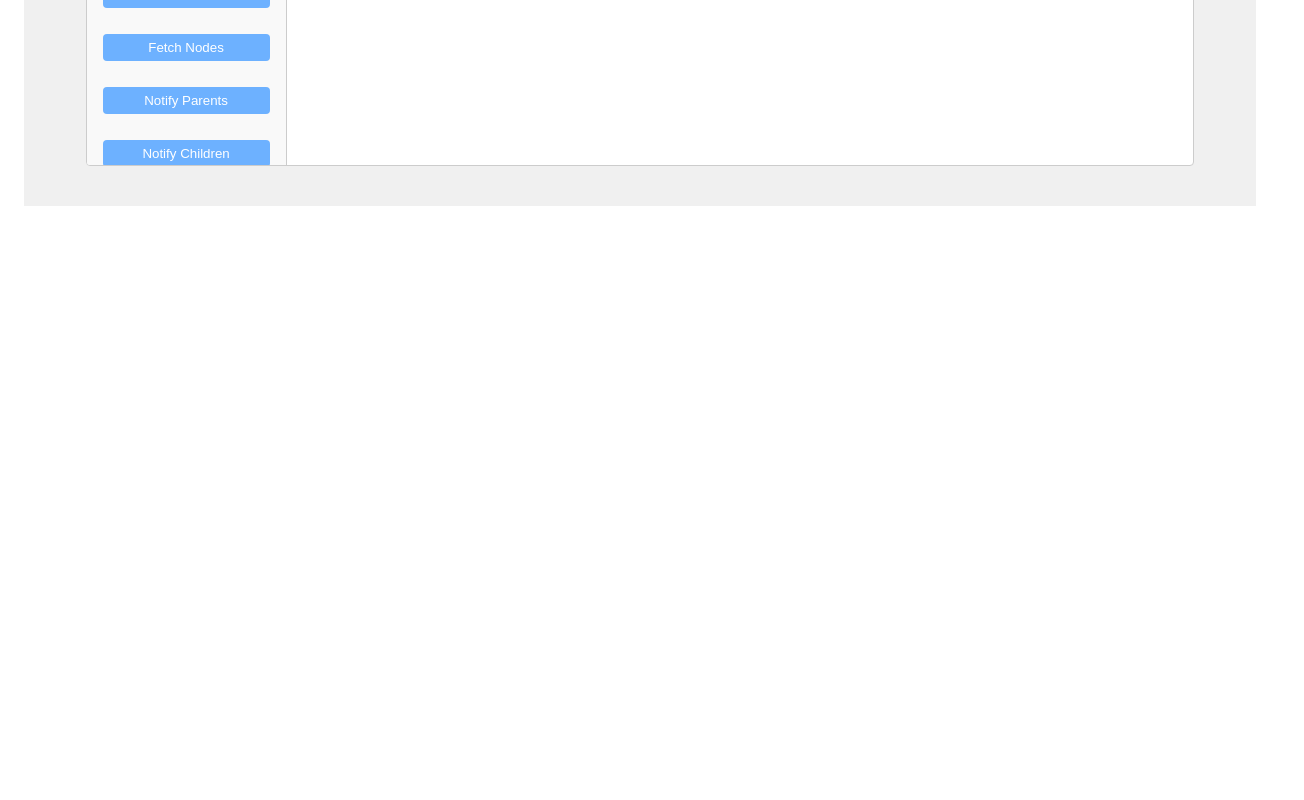
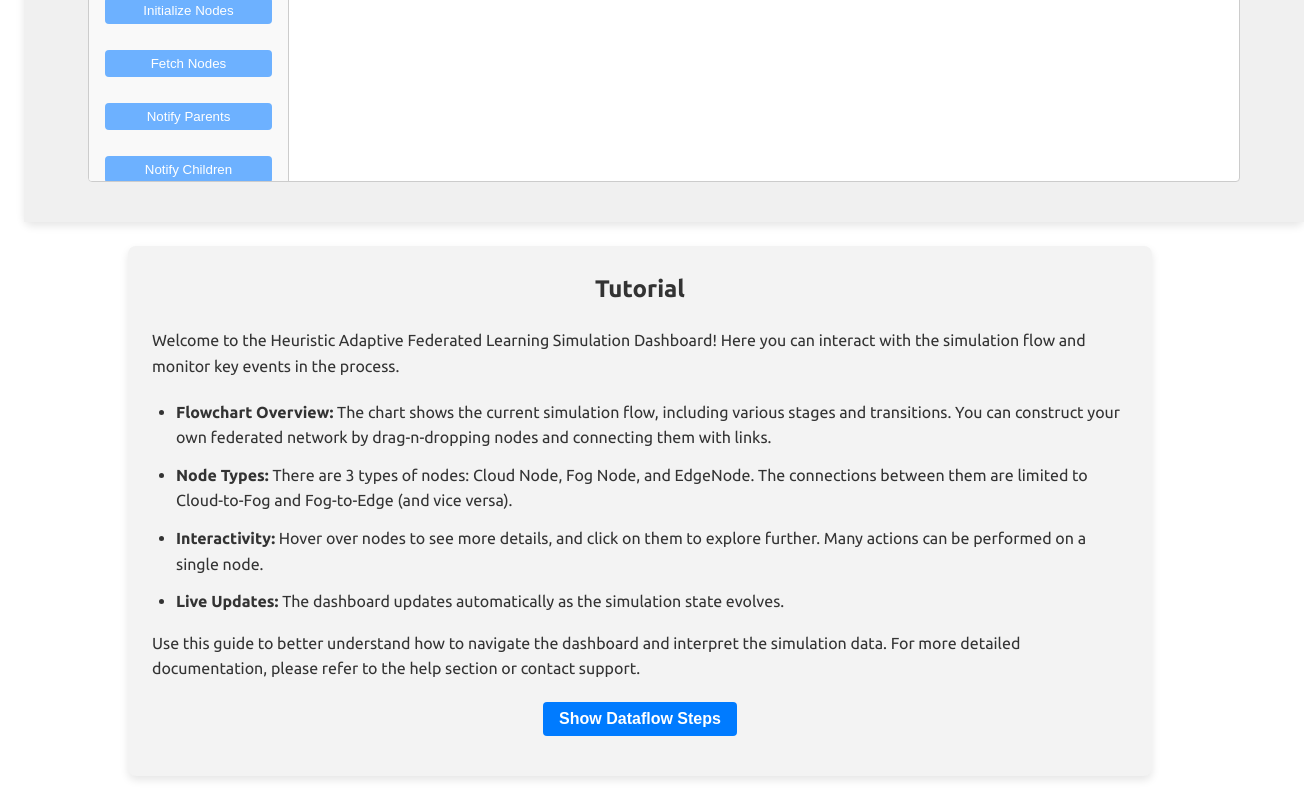
Before and after one commit to mihaid150/HAFL-Visual-App, a React (Vite) app: page / in a window 1280 px wide. Shown: the part 636-1436 px from the top of the page, 1304 px wide, since content can reach past the window. Before the commit the page ends 866 px from the top, so only its background shows below. Built offline with nearby package versions, Linux system fonts and the light colour scheme.

Commit message:
added some tutorial notes on the simulation page

```diff
--- /dev/null
+++ b/src/components/tutorial/TutorialInfo.tsx
@@ -0,0 +1,100 @@
+import React, { useState } from "react";
+import ConfigIcon from '../../assets/icons8-config.svg';
+
+const TutorialInfo: React.FC = () => {
+    const [showDataflowSteps, setShowDataflowSteps] = useState(false);
+
+    return (
+        <div className="tutorial-info bg-gray-100 p-4 rounded shadow">
+            <h3 className="text-xl font-bold mb-2">Tutorial</h3>
+            <p className="mb-2">
+                Welcome to the Heuristic Adaptive Federated Learning Simulation Dashboard! Here you can interact with the simulation flow and monitor key events in the process.
+            </p>
+            <ul className="list-disc list-inside mb-2">
+                <li>
+                    <strong>Flowchart Overview:</strong> The chart shows the current simulation flow, including various stages and transitions. You can construct your own federated network by drag-n-dropping nodes and connecting them with links.
+                </li>
+                <li>
+                    <strong>Node Types:</strong> There are 3 types of nodes: Cloud Node, Fog Node, and EdgeNode. The connections between them are limited to Cloud-to-Fog and Fog-to-Edge (and vice versa).
+                </li>
+                <li>
+                    <strong>Interactivity:</strong> Hover over nodes to see more details, and click on them to explore further. Many actions can be performed on a single node.
+                </li>
+                <li>
+                    <strong>Live Updates:</strong> The dashboard updates automatically as the simulation state evolves.
+                </li>
+            </ul>
+            <p>
+                Use this guide to better understand how to navigate the dashboard and interpret the simulation data. For more detailed documentation, please refer to the help section or contact support.
+            </p>
+
+            <button
+                className="toggle-button"
+                onClick={() => setShowDataflowSteps(!showDataflowSteps)}
+            >
+                {showDataflowSteps ? "Hide Dataflow Steps" : "Show Dataflow Steps"}
+            </button>
+
+            {showDataflowSteps && (
+                <div className="dataflow-steps">
+                    <h4 className="dataflow-title">Dataflow Steps</h4>
+                    <ol className="steps-list">
+                        <li className="step-item">
+                            <h5 className="step-title">Step 1: Network Building</h5>
+                            <p className="step-description">
+                                <ul>
+                                    Drag and drop nodes from the left side bar into the flowchart. Keep in mind that the
+                                    current version of framework allows you to build 3 layers of nodes, each for each node
+                                    type with just one cloud node in the cloud layer. The children nodes for cloud or fog
+                                    are not constraint in size. Also the relations are constraint are you can link nodes
+                                    in this way: Cloud to Fog and Fog to Edge.
+                                </ul>
+                                <ul>
+                                    Note: You can save at any time in a json file the current state of configuration even
+                                    after the following steps and you can load it later for ease of use. Use {" "}
+                                    <b>Save Topology</b> or <b>Load Saved Topology</b> buttons for these operations.
+                                </ul>
+                            </p>
+                        </li>
+                        <li className="step-item">
+                            <h5 className="step-title">Step 2: Node Setup</h5>
+                            <p className="step-description">
+                                <ul>
+                                    After the network was created its time to setup each node. By pressing on {" "}
+                                      <img
+                                          src={ConfigIcon}
+                                          alt="Cloud Training"
+                                          style={{width: "20px", height: "20px"}}
+                                      />
+                                    {" "} button you can set the name or label, the IP Address and the Port of the node.
+                                    After you press save, a request will be made to the backend deployed node to configure
+                                    it with these properties.
+                                </ul>
+                            </p>
+                        </li>
+                        <li className="step-item">
+                            <h5 className="step-title">Step 3: Federated Learning</h5>
+                            <p className="step-description">
+                                Process data locally on nodes while updating shared model parameters.
+                            </p>
+                        </li>
+                        <li className="step-item">
+                            <h5 className="step-title">Step 4: Aggregation</h5>
+                            <p className="step-description">
+                                Combine the outputs from different nodes to form a global model.
+                            </p>
+                        </li>
+                        <li className="step-item">
+                            <h5 className="step-title">Step 5: Results Visualization</h5>
+                            <p className="step-description">
+                                Display the simulation outcomes and performance metrics for analysis.
+                            </p>
+                        </li>
+                    </ol>
+                </div>
+            )}
+        </div>
+    );
+};
+
+export default TutorialInfo;
--- a/src/pages/SimulationPage.sass
+++ b/src/pages/SimulationPage.sass
@@ -1,22 +1,110 @@
-// SimulationPage.sass
-
-// Utility class for padding (equivalent to Tailwind's p-6)
+// Utility classes
 .p-6
   padding: 1.5rem
 
-// Utility class for extra-large text (Tailwind's text-2xl)
 .text-2xl
   font-size: 1.5rem
   line-height: 2rem
 
-// Utility class for semibold font weight (Tailwind's font-semibold)
 .font-semibold
   font-weight: 600
 
-// Utility class for centering text
 .center
   text-align: center
 
-// Optionally, style the h2 element directly (if you want additional styling)
+// Optionally, style the h2 element directly
 h2
   margin-bottom: 1rem
+
+// Main simulation page styling
+.simulation-page
+  display: flex
+  flex-direction: column
+  align-items: center
+  padding: 1.5rem
+
+  h2
+    text-align: center
+    margin-bottom: 1rem
+  // TODO: to be absolute measures because now depends on screen resolution
+  // Flowchart container styling
+  .flowchart-container
+    width: 100vw           // 80% of the viewport width
+    max-width: 1600px
+    margin: 0 auto        // center horizontally
+    background-color: #ffffff
+    border-radius: 8px
+    box-shadow: 0 4px 8px rgba(0, 0, 0, 0.1)
+
+  .tutorial-info
+    width: 80vw
+    max-width: 1600px
+    margin: 1.5rem auto 0
+    background-color: #f3f3f3
+    padding: 1.5rem
+    border-radius: 8px
+    box-shadow: 0 4px 8px rgba(0, 0, 0, 0.1)
+    text-align: left
+    line-height: 1.6
+
+    h3
+      text-align: center
+      margin-bottom: 1.25rem
+      font-size: 1.5rem
+      font-weight: bold
+
+    p
+      margin-bottom: 1.25rem
+
+    ul
+      margin: 1rem 0
+      padding-left: 1.5rem
+
+      li
+        margin-bottom: 0.75rem
+
+    .toggle-button
+      display: block
+      margin: 1rem auto
+      padding: 0.5rem 1rem
+      font-size: 1rem
+      font-weight: 600
+      color: #fff
+      background-color: #007bff
+      border: none
+      border-radius: 4px
+      cursor: pointer
+      transition: background-color 0.3s ease
+      &:hover
+        background-color: #0056b3
+
+    .dataflow-steps
+      margin-top: 2rem
+
+      .dataflow-title
+        font-size: 1.25rem
+        font-weight: bold
+        text-align: center
+        margin-bottom: 1rem
+
+      .steps-list
+        list-style: decimal
+        padding-left: 2rem
+
+        .step-item
+          margin-bottom: 1rem
+
+          .step-title
+            font-size: 1.1rem
+            font-weight: 600
+            margin-bottom: 0.5rem
+
+          .step-description
+            font-size: 0.95rem
+            color: #555
+
+.button-group
+  display: flex
+  justify-content: center
+  gap: 1rem
+  margin-top: 1rem
--- a/src/pages/SimulationPage.tsx
+++ b/src/pages/SimulationPage.tsx
@@ -1,13 +1,17 @@
 import React from "react";
 import FlowChartWrapper from "../components/simulation/FlowChartWrapper.tsx";
 import "./SimulationPage.sass"
+import TutorialInfo from "../components/tutorial/TutorialInfo.tsx";
 
 const SimulationPage: React.FC = () => {
     return (
-        <div className="p-6">
+        <div className="simulation-page p-6">
             <h2 className="text-2xl font-semibold center">Simulation Dashboard</h2>
-            <br />
-            <FlowChartWrapper />
+            <br/>
+            <div className="flowchart-container bg-white p-4 rounded shadow">
+                <FlowChartWrapper/>
+            </div>
+            <TutorialInfo />
         </div>
     );
 };
```
Also changed, not shown: src/components/simulation/style/TrainingParametersPanel.sass (added, +53 -0 lines).
